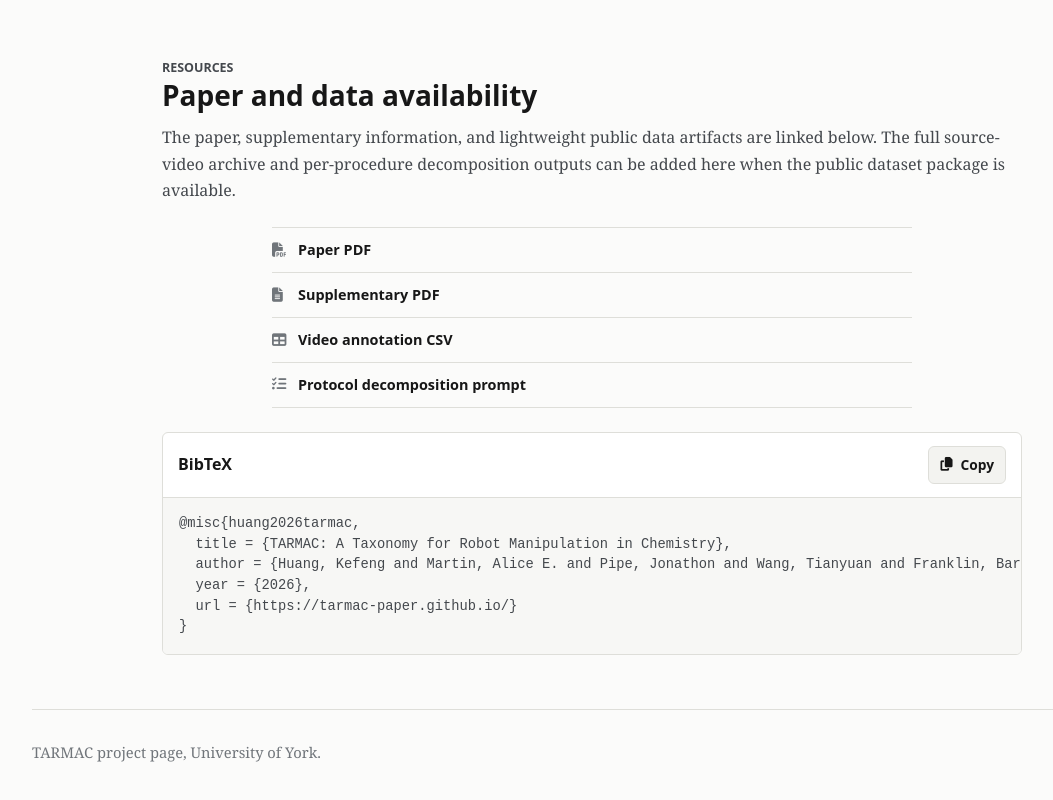
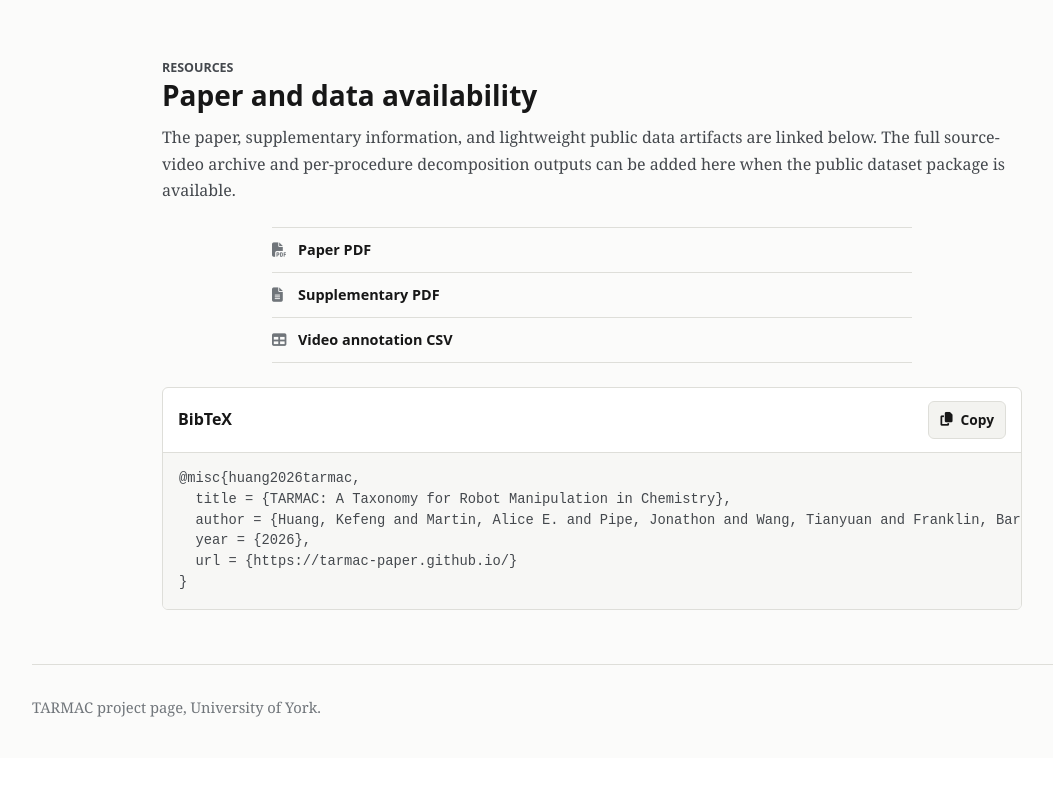
Before and after one commit to tarmac-paper/tarmac-paper.github.io, a plain HTML site: page index.html in a window 1280 px wide. Shown: the part 5787-6587 px from the top of the page, without its empty margins (48-1101 px from the left). After the commit the page ends 6545 px from the top, so only its background shows below. Drawn offline with Linux system fonts and the light colour scheme.

Commit message:
Remove protocol prompt resource link

```diff
--- a/index.html
+++ b/index.html
@@ -496,10 +496,6 @@
           <i class="fas fa-table" aria-hidden="true"></i>
           <span>Video annotation CSV</span>
         </a>
-        <a class="resource-tile" href="static/data/tarmac_decomposition_prompt.md" target="_blank" rel="noopener">
-          <i class="fas fa-list-check" aria-hidden="true"></i>
-          <span>Protocol decomposition prompt</span>
-        </a>
       </div>
 
       <div class="bibtex-panel" id="bibtex">
```
